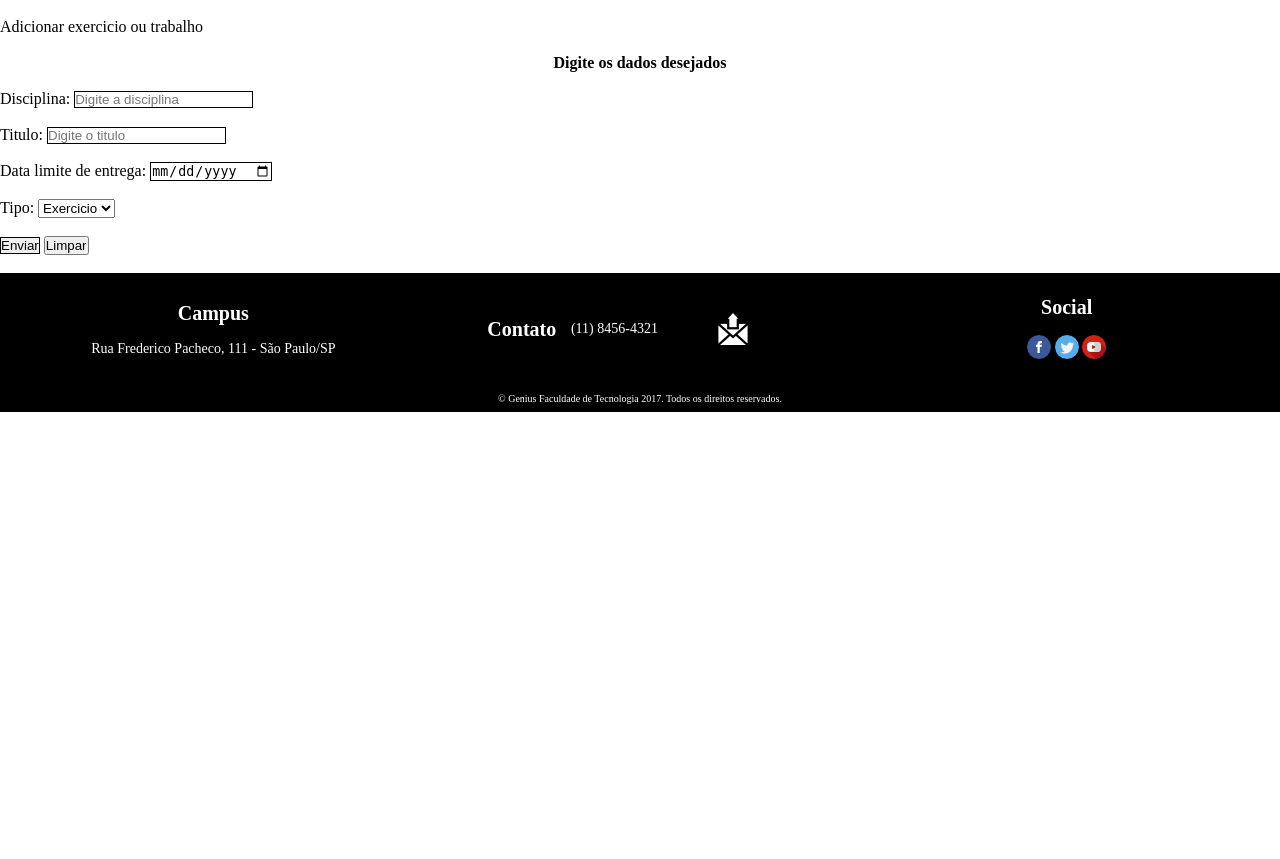
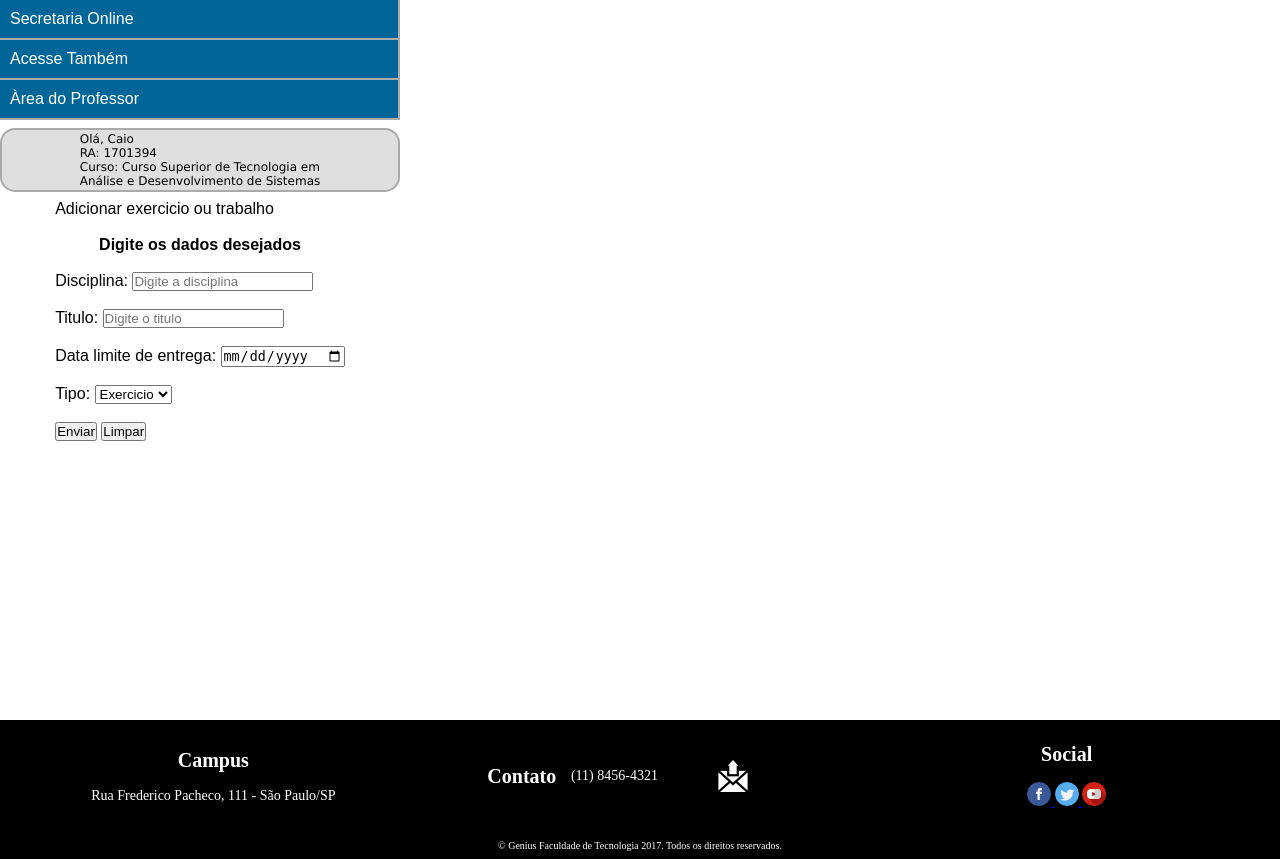
Before and after one commit to Caiohenri20/TecWeb-TF-2-ADS, a Django app: template core/templates/trabalhoeexercicio.html in a window 1280 px wide. Shown: the part 96-955 px from the top of the page. Before the commit the page ends 508 px from the top, so only its background shows below. Run offline with Django 3.2, Linux system fonts and the light colour scheme; the template is opened without the code that fills it, so the values that code supplies are empty.

Commit message:
Update trabalhoeexercicio.html

```diff
--- a/core/templates/trabalhoeexercicio.html
+++ b/core/templates/trabalhoeexercicio.html
@@ -1,47 +1,57 @@
-<!DOCTYPE html>
-<html lang="pt-br">
-
-    <head>
-        <meta charset="UTF-8" />
-        <title>Trabalhos e Exercícios</title>
-        <meta name="description" content="Genius Faculdade de Tecnologia">
-        <link rel="shortcut icon" href="_img/favicon.png">
-        <link rel="stylesheet" type="text/css" href="../static/estilo.css">
-        <link rel="stylesheet" type="text/css" href="../static/curso.css">
-		<link rel="stylesheet" type="text/css" href="../static/exerciciosetrabalhos_aluno.css">
-    </head>
-    <body>
-
-        <header class="cabeçalho">
-            <input type="checkbox" id="bt_menu">
-            <label for="bt_menu"><img src="_img/menu.png"/></label>
-
-            <a class="logo" href="index.html"><img src="_img/logo.png" alt="logo Genius" title="Home Page Genius"/></a>
-
-            <nav class="menu">
-                <ul>
-                    <li><a href="index.html">Home</a></li>
-                    <li><a href="curso.html">Cursos</a>
-                        <ul>
-                            <li><a href="detalhe.html #ADS" target="_blank">Análise e Desenvolvimento de Sistema</a></li>
-                            <li><a href="detalhe.html #TI" target="_blank">Tecnologia da Informação</a></li>
-                            <li><a href="detalhe.html #CC" target="_blank">Ciência da Computação</a></li>
-                            <li><a href="detalhe.html #EC" target="_blank">Engenharia da Computação</a></li>
-                        </ul>
-                    </li>
-                    <li><a href="noticia.html">Notícias</a></li>
-                </ul>
-            </nav>
-
-            <a class="login" href="formulario_login.html" target="_blank"><img src="_img/user.png" alt="acesso"/></a>
-
-        </header>
-
-<body>
+{% extends 'base.html' %}
+{% load static %}
+{% block title %} Trabalhos e Exercicios {% endblock %}
+{% block css %} href="{% static 'trabalhoeexercicio.css' %}" {% endblock %}
 
 
-<div class="formulario"><br>
+{% block main %}
+<div class="containner">
+      <nav>
+        <div class="item">
+          <input type="checkbox" id="check1">
+          <label for="check1">Secretaria Online</label>
+          <ul>
+            <li><a href="formulario_cadastro.html">Matrícula Online</a></li>
+            <li><a href="formulario_cancelamento.html">Cancelamento de matrícula</a></li>
+            <li><a href="contatoprofessores.html">Contato dos Professores</a></li>
+          </ul>
+        </div>
 
+        <div class="item">
+          <input type="checkbox" id="check3">
+          <label for="check3">Acesse Também</label>
+          <ul>
+
+        </div>
+
+                <div class="item">
+                    <input type="checkbox" id="check4">
+                    <label for="check4">Àrea do Professor</label>
+                    <ul>
+                        <li><a href="#">Fechamentos de entregas</a></li>
+                        <li><a href="resumodasentregasrecebidas.html">Resumo das entregas recebidas</a></li>
+                        <li><a href="trabalhoeexercicio.html">Trabalhos e Exércicios</a></li>
+                        <li><a href="cancelamentodematricula.html">Cancelamento de matrícula</a></li>
+
+                    </ul>
+                </div>
+
+
+
+
+<div class="painel">
+    <div class="logado">
+        <div class="logadoesquerdo">
+            Olá, Caio</br>
+            RA: 1701394</br>
+            Curso: Curso Superior de Tecnologia em</br>
+            Análise e Desenvolvimento de Sistemas
+        </div>
+    </div>
+
+    <div class="areamatricula">
+
+        <div class="formulario">
 
     	   <legend>Adicionar exercicio ou trabalho</legend>
     	   <center><br><h4 class="titulos">Digite os dados desejados</h4><br></center>
@@ -66,39 +76,14 @@
     	   </br>
     	   </br>
 
-	<input class="button" type="submit" value="Enviar"/>
+    	   <button class="button" type="submit">Enviar</button>
     	   <button class="button" type="reset">Limpar</button>
 
     	   </br>
     	   </br>
         </div>
-	<footer>
-            <div class="end">
-                <h4>Campus</h4><br>
-                <p>Rua Frederico Pacheco, 111 - São Paulo/SP</p>
+    </div>
 </div>
 
-            <div class="contato">
-                <h4>Contato</h4>
-                <p>(11) 8456-4321</p>
-                <a class="contato" href="formulario_contato.html" target="_blank"><img src="_img/email.png" alt="contato" title="Fale Conosco"/></a>
-            </div>
 
-            <div class="social">
-                <h4>Social</h4>
-                <br>
-                <a href="https://pt-br.facebook.com/nomedousuario" target="_blank"><img src="_img/fb.png" alt="facebook genius" title="facebook Genius"/></a>
-                <a href="https://twitter.com/nomedousuario" target="_blank"><img src="_img/tw.png" alt="twitter genius" title="twitter Genius"/></a>
-                <a href="https://www.youtube.com/user/nomedousuario" target="_blank"><img src="_img/yt.png" alt="youtube genius" title="youtube Genius"/></a>
-            </div>
-
-            <div class="direito">
-            <p>© Genius Faculdade de Tecnologia 2017. Todos os direitos reservados.</p>
-            </div>
-        </footer>
-
-
-
-
-</body>
-</html>
+{% endblock %}
```
Lines whose indentation alone changed are shown as unchanged.
